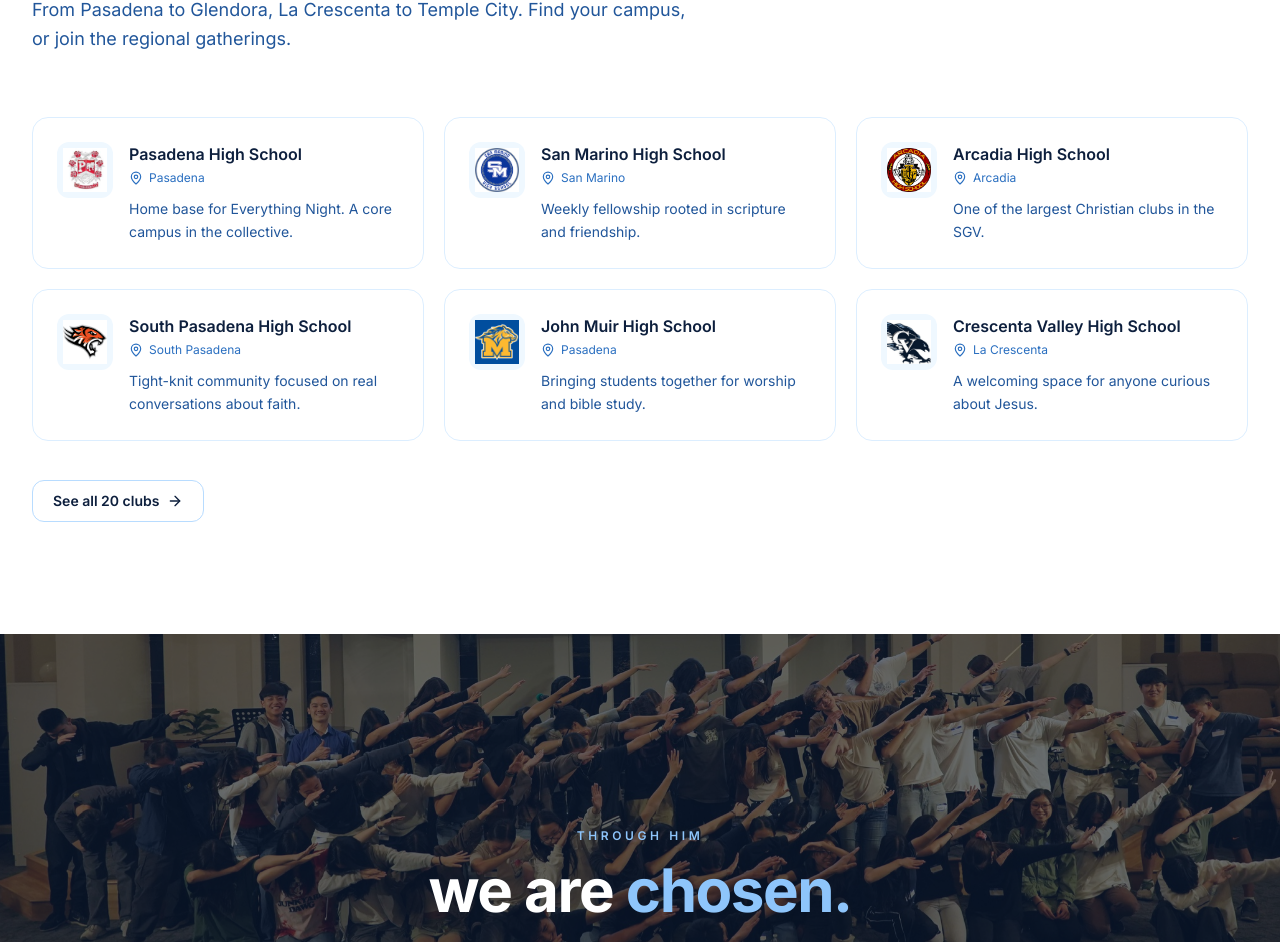
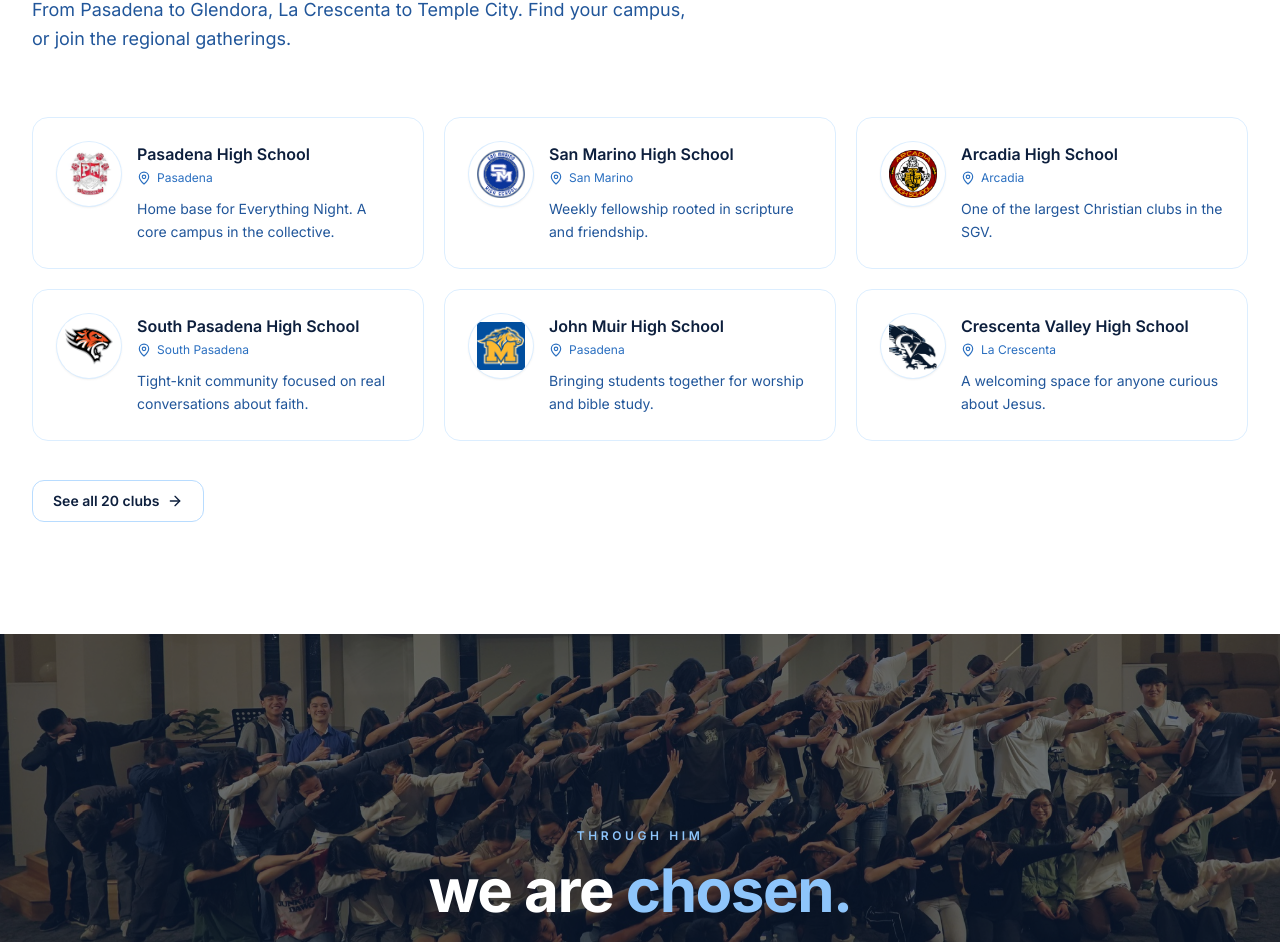
Before and after one commit to tylerclaw007/sgv-collective, a Next.js app: page / in a window 1280 px wide. Shown: the part 2449-3391 px from the top of the page. Built offline with nearby package versions, Linux system fonts and the light colour scheme.

Commit message:
feat(clubs): unify logos in white circular tiles

```diff
--- a/src/components/club-card.tsx
+++ b/src/components/club-card.tsx
@@ -6,13 +6,14 @@
   return (
     <article className="group relative rounded-2xl bg-white border border-[var(--color-sky-100)] p-6 hover:border-[var(--color-baby)] hover:shadow-lg hover:shadow-[var(--color-navy)]/5 transition-all duration-300">
       <div className="flex items-start gap-4">
-        <div className="w-14 h-14 shrink-0 rounded-xl bg-[var(--color-sky-50)] grid place-items-center overflow-hidden p-1.5 group-hover:bg-[var(--color-baby)] transition">
+        <div className="w-16 h-16 shrink-0 rounded-full bg-white grid place-items-center overflow-hidden p-2 ring-1 ring-[var(--color-sky-100)] group-hover:ring-[var(--color-baby)] shadow-sm transition">
           <Image
             src={club.logo}
             alt={`${club.school} logo`}
-            width={56}
-            height={56}
+            width={64}
+            height={64}
             className="w-full h-full object-contain"
+            unoptimized={club.logo.endsWith(".gif")}
           />
         </div>
         <div className="min-w-0">
```
